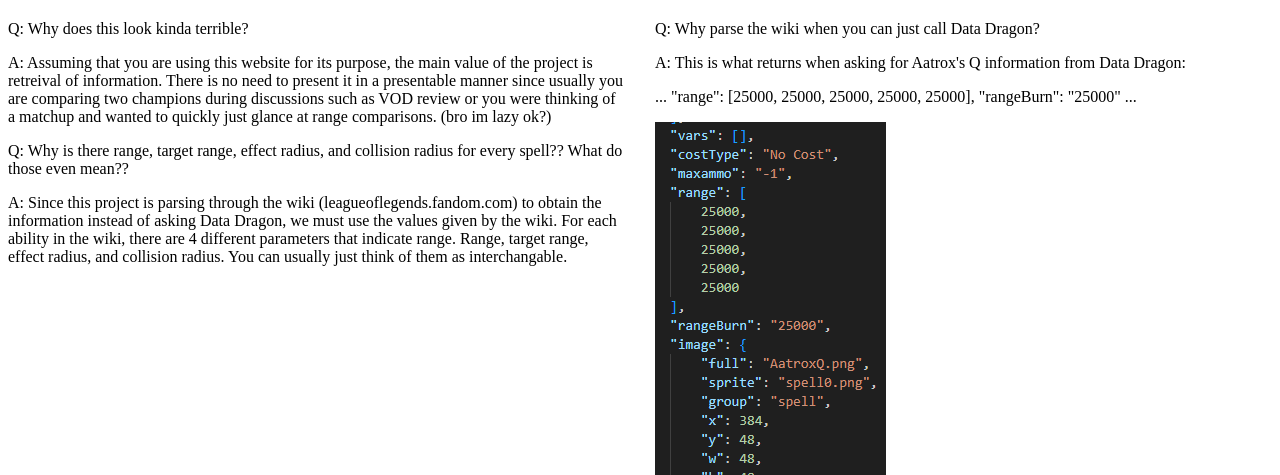
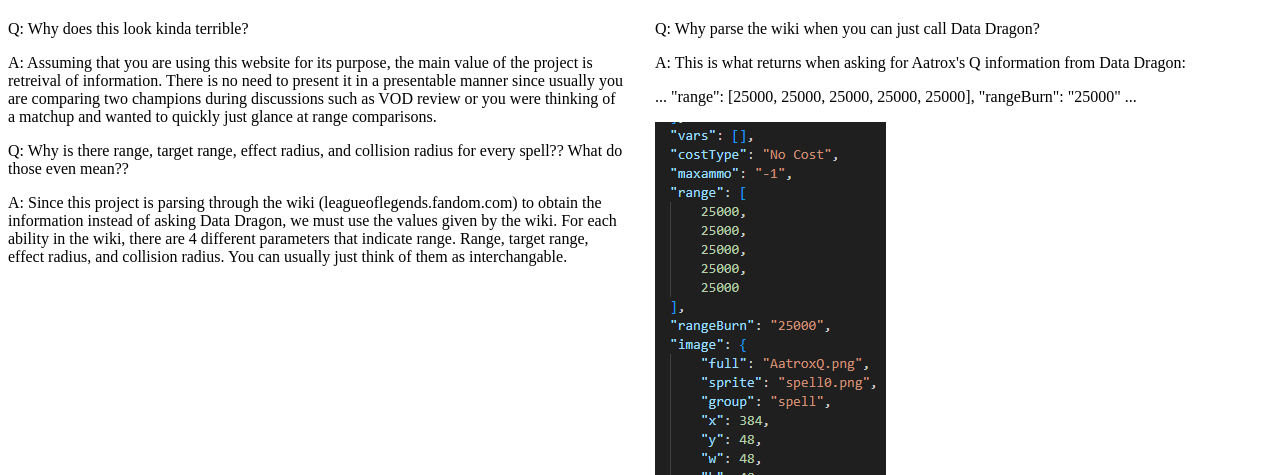
Before and after one commit to undds/lolrange1, a Flask app: page / in a window 1280 px wide. Shown: the part 540-1015 px from the top of the page. Run offline with Flask 3, Linux system fonts and the light colour scheme.

Commit message:
Update index.html

```diff
--- a/templates/index.html
+++ b/templates/index.html
@@ -78,7 +78,7 @@
                 champions
                 during discussions such as VOD review or you were thinking of a matchup and wanted to quickly just glance at
                 range
-                comparisons. (bro im lazy ok?)</p>
+                comparisons.</p>
             <p>Q: Why is there range, target range, effect radius, and collision radius for every spell?? What do those even
                 mean??
             </p>
```
